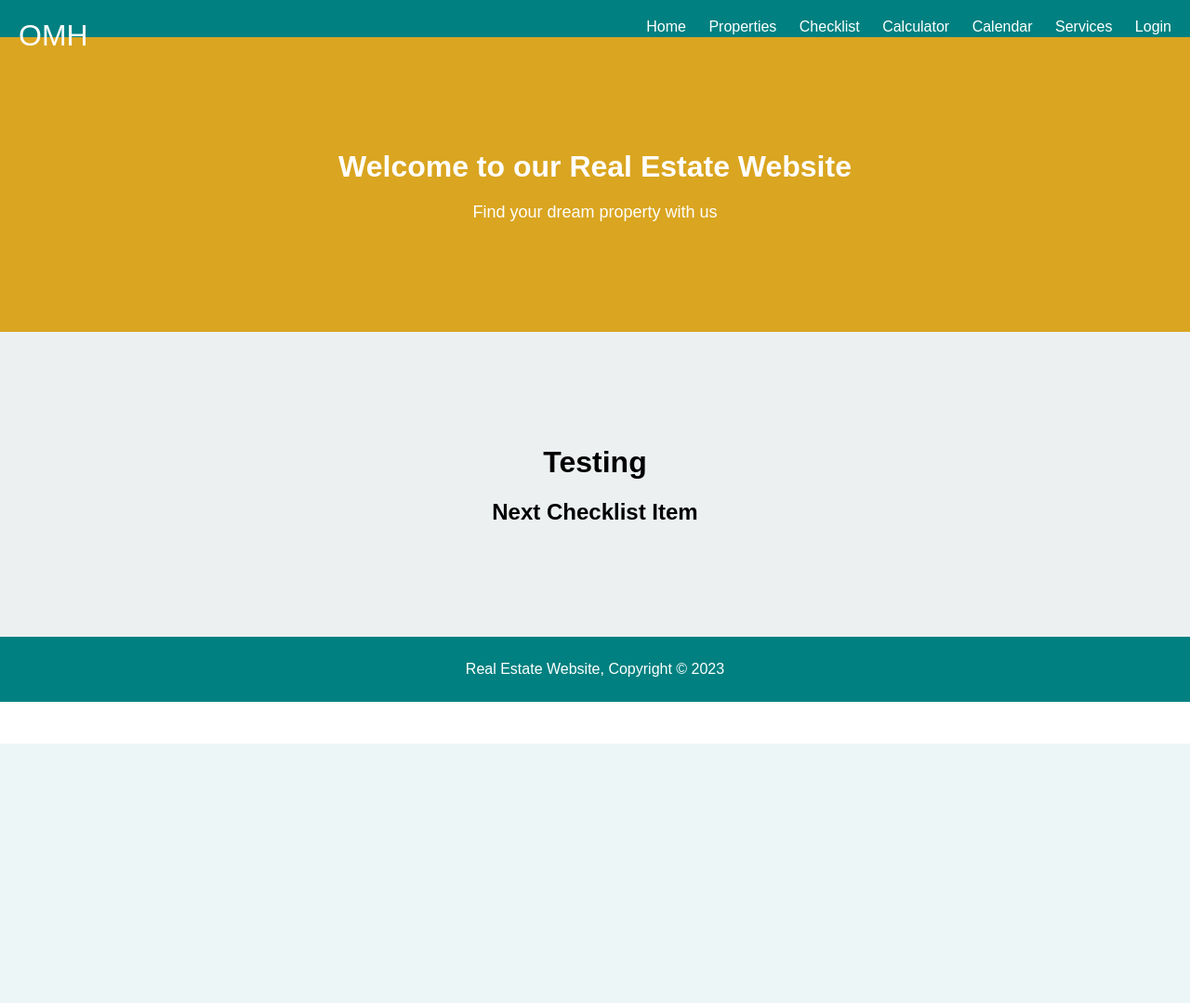
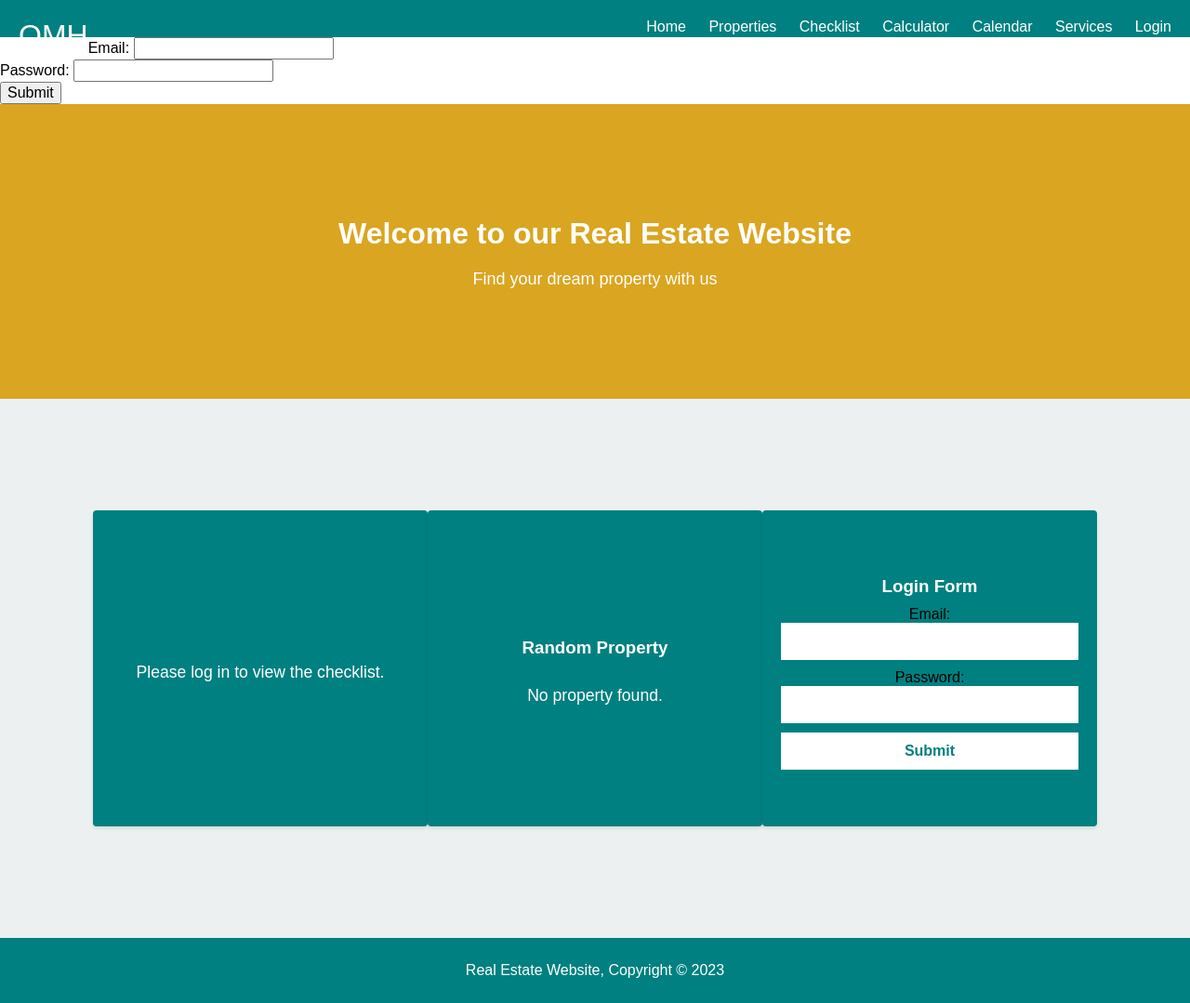
Before and after one commit to jpferner/ownmyhome, a Flask app: page / in a window 1280 px wide. Shown: the whole page at 93% size. Before the commit the page ends 800 px from the top, so only its background shows below. Run offline with Flask 3, Linux system fonts and the light colour scheme; data that the repository does not hold is empty.

Commit message:
Home Page Functionallity

```diff
--- a/app/routes.py
+++ b/app/routes.py
@@ -4,21 +4,27 @@ from flask_login import login_user, login_required, logout_user, current_user
 from app import app
 from app.forms import SignUpForm, LoginForm  # used for sign_up() view and login() view
 from app.models import *
+from random import choice
 
 
 # Define routes
 @app.route("/")
+@app.route("/index")
 def home():
     """
     Renders the home page of the website.
 
     Returns: The rendered home page HTML.
     """
-    test = ChecklistItems.query.all()
+    test = "Hello, World!"
+    login_form = LoginForm()
 
-    if request.method == 'POST':
-        return redirect(url_for('index'))
-    return render_template("index.html", test=test)
+    first_incomplete_item = None
+    if current_user.is_authenticated:
+        first_incomplete_item = ChecklistItems.query.filter_by(user_id=current_user.id, status=False).order_by(
+            ChecklistItems.order_no).first()
+
+    return render_template('index.html', test=test, login_form=login_form, first_incomplete_item=first_incomplete_item)
 
 
 @app.route('/properties', methods=['GET', 'POST'])
--- /dev/null
+++ b/app/static/styles/home.css
@@ -0,0 +1,80 @@
+.aside-container {
+  display: flex;
+  justify-content: space-around;
+  margin: 20px 0;
+}
+
+.aside-box {
+  background-color: teal;
+  border-radius: 4px;
+  box-shadow: 0 2px 4px rgba(0, 0, 0, 0.1);
+  padding: 20px;
+  width: 30%;
+  height: auto; /* Add this to make the height flexible */
+  min-height: 300px;
+  display: flex; /* Add this to enable flexbox */
+  flex-direction: column; /* Add this to stack the content vertically */
+  justify-content: center; /* Add this to center the content vertically */
+}
+
+.aside-box h3 {
+  margin-bottom: 10px;
+  font-weight: bold;
+  color: #ffffff; /* Set the text color to white for better readability */
+}
+
+/* Additional style for current step text */
+.aside-box .current-step {
+  font-size: 2em; /* Increase the font size */
+  line-height: 1.3; /* Adjust the line height */
+  font-weight: bold;
+  text-align: center;
+  color: white;
+}
+
+/* Additional styles for better readability */
+.aside-box p {
+  color: #ffffff; /* Set the text color to white for better readability */
+  font-size: 1.1em; /* Increase the font size */
+  line-height: 1.5; /* Increase the line height */
+  margin-bottom: 10px; /* Add some margin below the text */
+}
+
+/* Style the input fields and buttons for better readability */
+.aside-box input[type="text"],
+.aside-box input[type="password"],
+.aside-box input[type="submit"] {
+  width: 100%;
+  box-sizing: border-box;
+  padding: 10px;
+  margin-bottom: 10px;
+}
+
+.aside-box input[type="text"],
+.aside-box input[type="password"] {
+  background-color: #ffffff;
+  border: 1px solid #ffffff;
+  color: #000000;
+}
+
+.aside-box input[type="submit"] {
+  background-color: #ffffff;
+  border: 1px solid #ffffff;
+  color: #008080;
+  cursor: pointer;
+  font-weight: bold;
+  transition: background-color 0.3s ease-in-out, color 0.3s ease-in-out;
+}
+
+.aside-box input[type="submit"]:hover {
+  background-color: black;
+  color: #ffffff;
+}
+
+.welcome-user {
+  font-size: 3em;
+  text-align: center;
+  color: white; /* Add this to set the background color to white */
+  padding: 10px; /* Add this to give some space around the text */
+  border-radius: 4px; /* Add this to have rounded corners for the white background */
+}
--- a/app/templates/index.html
+++ b/app/templates/index.html
@@ -1,4 +1,10 @@
 {% include 'header.html' %}
+{% if not current_user.is_authenticated %}
+    {% include 'login_form_partial.html' %}
+{% endif %}
+
+<link rel="stylesheet" href="{{ url_for('static', filename='styles/home.css') }}">
+
 <section>
     <div class="container">
         <h1>Welcome to our Real Estate Website</h1>
@@ -12,7 +18,35 @@
 {% endfor %}
 
 <aside>
-  <h1>Testing</h1>
-    <h2>Next Checklist Item</h2>
+    <div class="aside-container">
+        <div class="aside-box">
+            {% if current_user.is_authenticated %}
+                {% if first_incomplete_item %}
+                    <span class="current-step">Step {{ first_incomplete_item.order_no }}<br> {{ first_incomplete_item.detail }}</span>
+                {% else %}
+                    <p>No incomplete items found.</p>
+                {% endif %}
+            {% else %}
+                <p>Please log in to view the checklist.</p>
+            {% endif %}
+        </div>
+        <div class="aside-box">
+            <h3>Random Property</h3>
+            {% if random_property %}
+                <p>{{ random_property.street }}</p>
+            {% else %}
+                <p>No property found.</p>
+            {% endif %}
+        </div>
+        <div class="aside-box">
+            {% if current_user.is_authenticated %}
+                <h1 class="welcome-user">Welcome, {{ current_user.first_name }}</h1>
+            {% else %}
+                <h3>Login Form</h3>
+                {% include 'login_form_partial.html' %}
+            {% endif %}
+        </div>
+    </div>
 </aside>
+
 {% include 'footer.html' %}
--- /dev/null
+++ b/app/templates/login_form_partial.html
@@ -0,0 +1,8 @@
+{% if login_form %}
+<form method="POST" action="{{ url_for('login') }}">
+  {{ login_form.csrf_token }}
+  {{ login_form.email.label }} {{ login_form.email() }}<br>
+  {{ login_form.password_hash.label }} {{ login_form.password_hash() }}<br>
+  {{ login_form.submit() }}
+</form>
+{% endif %}
```
Also changed, not shown: app/templates/macros/_form_helpers.html (added, +7 -0 lines). Lines whose indentation alone changed are shown as unchanged.
